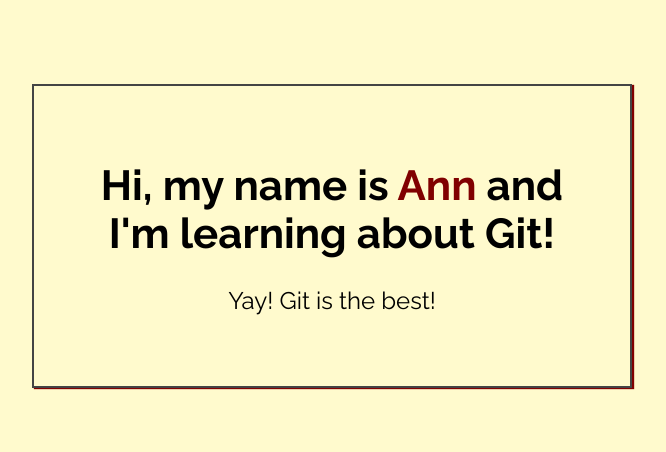
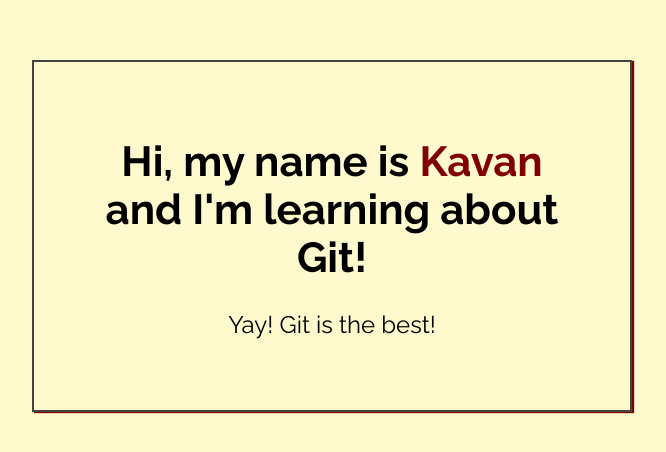
Before and after one commit to KavanM/my-first-repo, a plain HTML site: page index.html in a window 1280 px wide. Shown: the part 164-616 px from the top of the page, without its empty margins (308-974 px from the left). Drawn offline with Linux system fonts and the light colour scheme.

Commit message:
Added name to index.html

```diff
--- a/index.html
+++ b/index.html
@@ -14,7 +14,7 @@
 <body>
 
     <div class="greeting">
-        <h1>Hi, my name is <span class="highlight">Ann</span> and I'm learning about Git! </h1>
+        <h1>Hi, my name is <span class="highlight">Kavan</span> and I'm learning about Git! </h1>
 
         <p>Yay! Git is the best!</p>
     </div>
```
